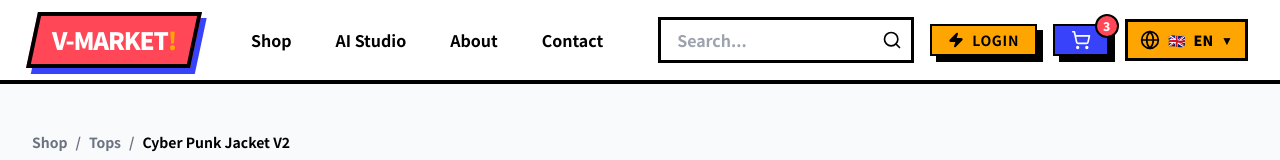
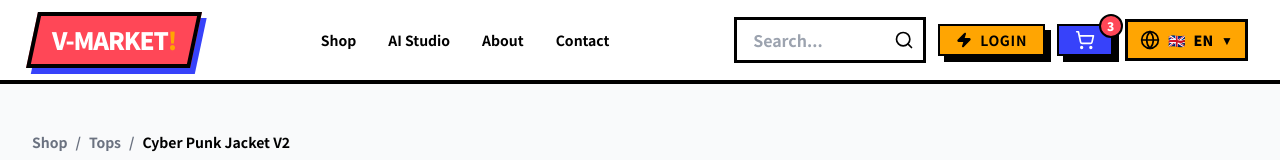
Before and after one commit to leduc121/vroid_website_fe, a React (Vite) app: page /vroid_website_fe/product/1 in a window 1280 px wide. Shown: the top 160 px of the page. Built offline with nearby package versions, Linux system fonts and the light colour scheme.

Commit message:
feat: Add Hero section and Header components for the landing page.

```diff
--- a/src/components/Header.tsx
+++ b/src/components/Header.tsx
@@ -1,4 +1,4 @@
-import React, { useState } from 'react';
+import { useState } from 'react';
 import { Link } from 'react-router-dom';
 import { motion, AnimatePresence } from 'framer-motion';
 import { ShoppingCart, Search, Menu, Zap, Globe } from 'lucide-react';
@@ -35,8 +35,8 @@ export function Header() {
         </motion.div>
 
         {/* Desktop Nav */}
-          <nav className="hidden md:flex space-x-2">
-            {[{k:'Shop', path:'/shop'}, {k:'AI Studio', path:'/ai-studio'}, {k:'About', path:'/about'}, {k:'Contact', path:'/contact'}].map(({k, path}, i) => {
+        <nav className="hidden md:flex space-x-1 flex-shrink">
+          {[{ k: 'Shop', path: '/shop' }, { k: 'AI Studio', path: '/ai-studio' }, { k: 'About', path: '/about' }, { k: 'Contact', path: '/contact' }].map(({ k, path }, i) => {
             return (
               <Link key={k} to={path}>
                 <motion.div initial={{
@@ -47,7 +47,7 @@ export function Header() {
                   opacity: 1
                 }} transition={{
                   delay: i * 0.1
-                  }} className="px-4 py-2 font-bold text-anime-black hover:text-anime-blue hover:bg-yellow-100 border-2 border-transparent hover:border-anime-black hover:shadow-pop-red transition-all transform hover:-rotate-2 rounded-sm">
+                }} className="px-3 py-2 font-bold text-sm text-anime-black hover:text-anime-blue hover:bg-yellow-100 border-2 border-transparent hover:border-anime-black hover:shadow-pop-red transition-all transform hover:-rotate-2 rounded-sm whitespace-nowrap">
                   <IntlText
                     en={k}
                     ja={k === 'Shop' ? 'ショップ' : k === 'AI Studio' ? 'AIスタジオ' : k === 'About' ? '概要' : 'お問い合わせ'}
@@ -60,13 +60,13 @@ export function Header() {
         </nav>
 
         {/* Actions */}
-          <div className="flex items-center space-x-4">
+        <div className="flex items-center space-x-3 flex-shrink-0">
           <motion.div className="hidden md:flex relative" initial={{
             scale: 0
           }} animate={{
             scale: 1
           }}>
-              <input type="text" placeholder={lang==='ja' ? '検索...' : lang==='vi' ? 'Tìm kiếm...' : 'Search...'} className="w-64 pl-4 pr-10 py-2 border-3 border-anime-black font-bold focus:outline-none focus:shadow-pop-yellow transition-shadow" />
+            <input type="text" placeholder={lang === 'ja' ? '検索...' : lang === 'vi' ? 'Tìm kiếm...' : 'Search...'} className="w-48 pl-4 pr-10 py-2 border-3 border-anime-black font-bold focus:outline-none focus:shadow-pop-yellow transition-shadow" />
             <Search className="absolute right-3 top-1/2 transform -translate-y-1/2 w-5 h-5 text-anime-black" />
           </motion.div>
 
@@ -144,8 +144,7 @@ export function Header() {
                           setLang(language.code as 'en' | 'ja' | 'vi');
                           setIsLangOpen(false);
                         }}
-                          className={`w-full flex items-center gap-3 px-4 py-3 font-bold text-left transition-all border-b-2 border-anime-black last:border-b-0 ${
-                            lang === language.code
+                        className={`w-full flex items-center gap-3 px-4 py-3 font-bold text-left transition-all border-b-2 border-anime-black last:border-b-0 ${lang === language.code
                           ? 'bg-anime-yellow text-anime-black'
                           : 'bg-white text-anime-black hover:bg-anime-blue hover:text-white'
                           }`}
--- a/src/components/Hero.tsx
+++ b/src/components/Hero.tsx
@@ -63,12 +63,12 @@ export function Hero() {
           <div className="flex flex-wrap gap-4">
             <Link to="/shop">
               <MangaButton size="lg" className="flex items-center gap-2">
-                  <IntlText en="Start Browsing" ja="閲覧を開始" vi="Bắt đầu duyệt" /> <ArrowRight className="w-6 h-6" />
+                <IntlText en="Start Browsing" ja="閲覧を開始" vi="Mua sắm" /> <ArrowRight className="w-6 h-6" />
               </MangaButton>
             </Link>
             <Link to="/ai-studio">
               <MangaButton variant="outline" size="lg">
-                  <IntlText en="Sell Assets" ja="アセットを販売" vi="Bán asset" />
+                <IntlText en="Gen Assets" ja="アセットを販売" vi="Tạo asset" />
               </MangaButton>
             </Link>
           </div>
```
Lines whose indentation alone changed are shown as unchanged.
